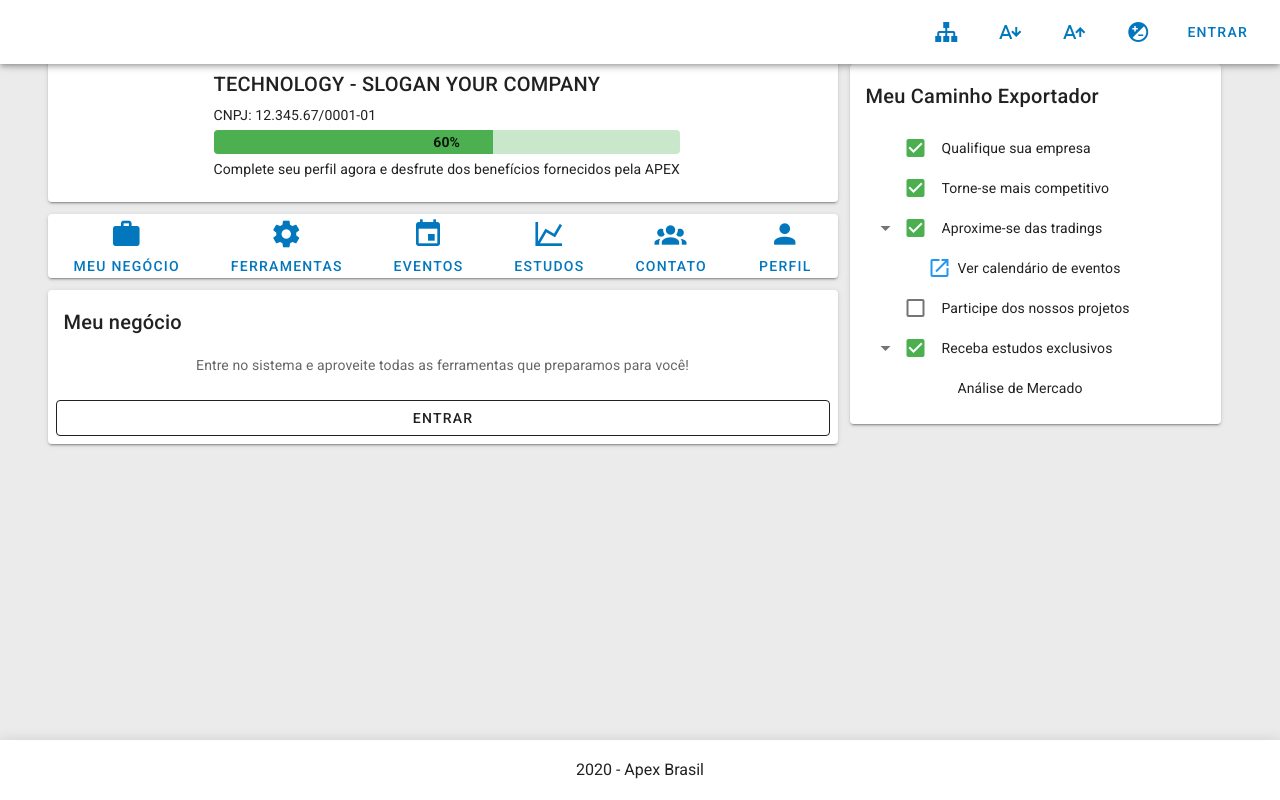
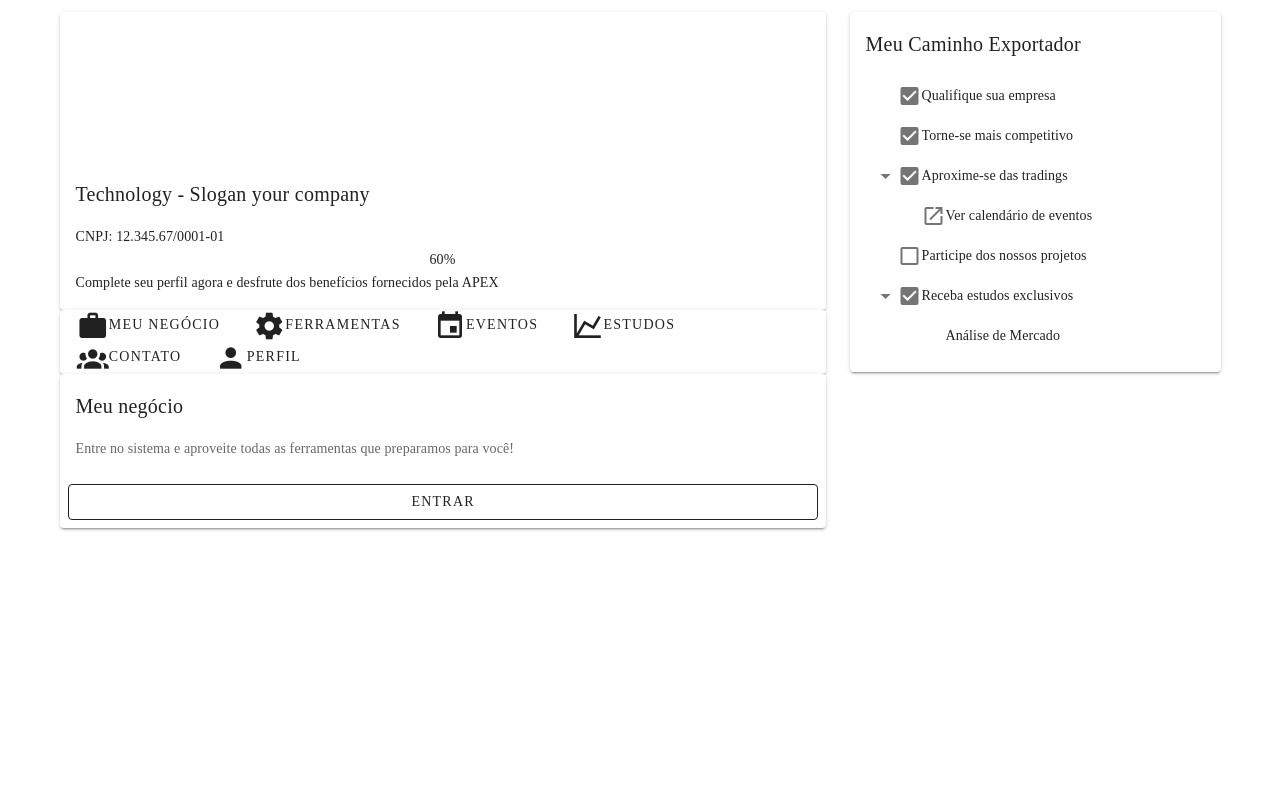
Before and after one commit to iagocaran/PEBRA, a Vue app: page /user in a window 1280 px wide. Built offline with nearby package versions, Linux system fonts and the light colour scheme.

Commit message:
Remove layout from App.vue file

```diff
--- a/src/App.vue
+++ b/src/App.vue
@@ -1,73 +1,16 @@
 <template>
-  <v-app>
-    <v-app-bar
-      app
-      color="white"
-      dark
-    >
-      <div class="d-flex align-center">
-        <v-img
-          alt="APEX Logo"
-          class="shrink mr-2"
-          contain
-          :src="require('@/assets/apex.png')"
-          transition="scale-transition"
-          width="100"
-        />
-
-        <v-img
-          alt="PEBra Logo"
-          class="shrink mt-1 hidden-sm-and-down"
-          contain
-          min-width="100"
-          :src="require('@/assets/pebra.png')"
-          width="150"
-        />
-      </div>
-
-      <v-spacer></v-spacer>
-
-      <v-btn text>
-        <v-icon color="light-blue darken-3">mdi-sitemap</v-icon>
-      </v-btn>
-      <v-btn text>
-        <v-icon color="light-blue darken-3">mdi-format-font-size-decrease</v-icon>
-      </v-btn>
-      <v-btn text>
-        <v-icon color="light-blue darken-3">mdi-format-font-size-increase</v-icon>
-      </v-btn>
-      <v-btn text>
-        <v-icon color="light-blue darken-3">mdi-contrast-circle</v-icon>
-      </v-btn>
-      <v-btn text @click="dialog = true">
-        <span class="light-blue--text text--darken-3">Entrar</span>
-      </v-btn>
-    </v-app-bar>
-
-    <v-content>
-      <router-view></router-view>
-    </v-content>
-
-    <v-footer color="white" elevation="8">
-      <v-col class="text-center">
-        2020 - Apex Brasil
-      </v-col>
-    </v-footer>
-    <v-dialog v-model="dialog" max-width="400">
-      <login @close="dialog = false"></login>
-    </v-dialog>
-  </v-app>
+  <router-view></router-view>
 </template>
 
 <script>
 import Vue from 'vue';
-import Login from '@/components/Login'
+// import Login from '@/components/Login'
 
 export default Vue.extend({
   name: 'App',
 
   components: {
-      Login
+      // Login
   },
 
   data: () => ({
```
